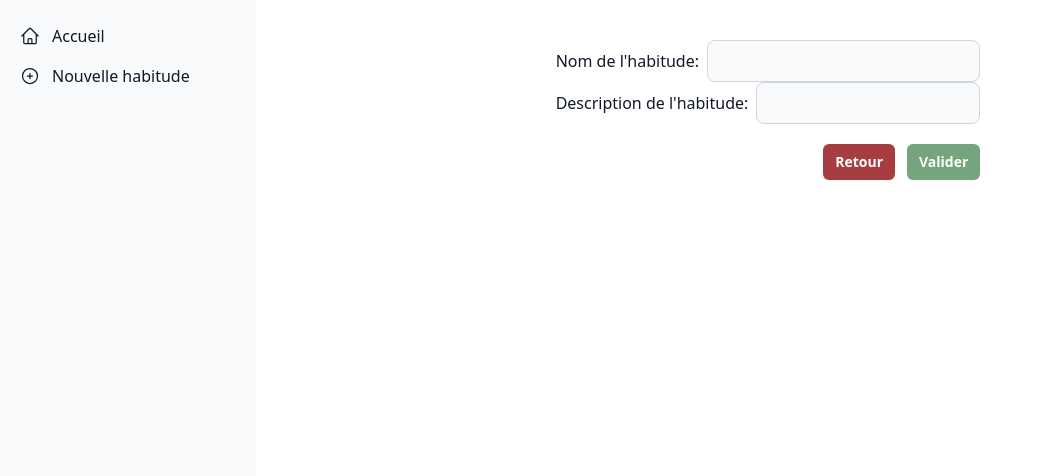
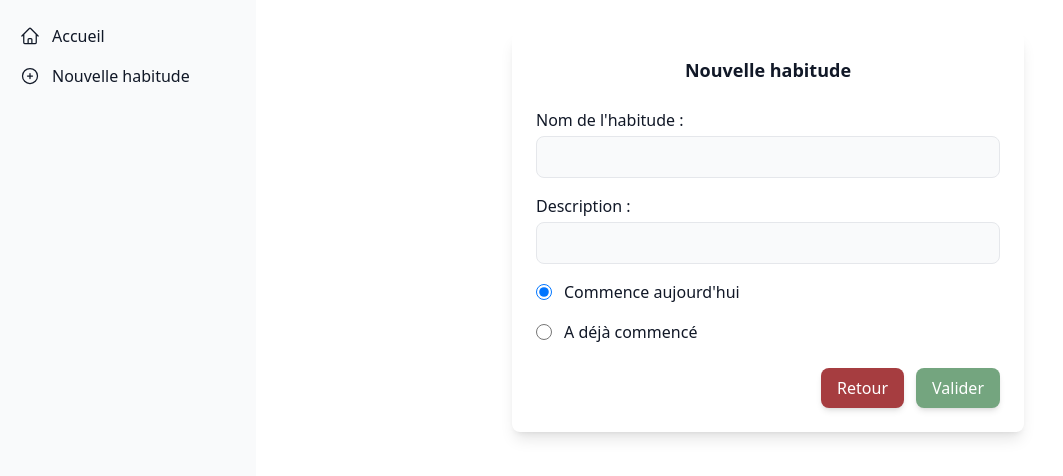
Before and after one commit to florianLSP/projet_s-en, a Vue app in the folder frontend/: page /habit in a window 1280 px wide. Shown: the top 476 px of the page, without its empty margins (0-1063 px from the left). Built offline with nearby package versions, Linux system fonts and the light colour scheme; the HTML template or start-up script is replaced by a standard one.

Commit message:
feat(front): add date picker to the form

```diff
--- a/frontend/package.json
+++ b/frontend/package.json
@@ -14,6 +14,7 @@
   },
   "dependencies": {
     "@heroicons/vue": "^2.2.0",
+    "@vuepic/vue-datepicker": "^11.0.1",
     "axios": "^1.7.9",
     "pinia": "^3.0.0",
     "vue": "^3.5.13",
--- a/frontend/src/main.ts
+++ b/frontend/src/main.ts
@@ -4,10 +4,13 @@ import { createApp } from 'vue'
 import App from './App.vue'
 import router from './router'
 import { createPinia } from 'pinia'
+import VueDatePicker from '@vuepic/vue-datepicker'
+import '@vuepic/vue-datepicker/dist/main.css'
 
 const app = createApp(App)
 
 app.use(createPinia())
 app.use(router)
+app.component('VueDatePicker', VueDatePicker)
 
 app.mount('#app')
--- a/frontend/src/views/HabitFormView.vue
+++ b/frontend/src/views/HabitFormView.vue
@@ -3,10 +3,16 @@ import { ref } from 'vue'
 import axios from 'axios'
 import { useHabitStore } from '@/stores/habit'
 import SideBar from '@/components/SideBar.vue'
+import VueDatePicker from '@vuepic/vue-datepicker'
+import '@vuepic/vue-datepicker/dist/main.css'
+import type { HabitLog } from './HomeView.vue'
+import router from '@/router'
 
 const habitName = ref('')
 const habitDescription = ref('')
 const habitStore = useHabitStore()
+const isNewHabit = ref('true')
+const date = ref()
 
 async function submitHabit() {
   if (!habitName.value) {
@@ -15,9 +21,11 @@ async function submitHabit() {
   }
 
   try {
+    const formattedDates = date.value ? date.value.map((d: HabitLog) => ({ date: d })) : []
     const response = await axios.post('http://127.0.0.1:5000/habits', {
       name: habitName.value,
       description: habitDescription.value,
+      habitLogs: formattedDates,
     })
 
     const newHabit = response.data.habit
@@ -26,11 +34,13 @@ async function submitHabit() {
       name: newHabit.name,
       description: newHabit.description,
       creationDate: newHabit.creationDate,
+      habitLogs: newHabit.habit_logs,
     })
 
     console.log('Réponse du serveur:', response.data)
 
     habitName.value = ''
+    router.push({ name: 'home' })
   } catch (error) {
     console.error("Erreur lors de l'ajout de l'habitude:", error)
     alert('Une erreur est survenue.')
@@ -41,50 +51,84 @@ async function submitHabit() {
 <template>
   <div class="flex dark:bg-gray-600 h-screen">
     <SideBar />
-    <div class="flex-1 p-5 ml-64">
-      <div class="flex pt-5 w-full justify-center">
-        <form>
-          <div class="flex flex-col">
-            <div class="flex w-full items-center space-x-2">
-              <label for="name" class="text-gray-900 dark:text-white whitespace-nowrap"
-                >Nom de l'habitude:</label
-              >
+    <div class="flex-1 p-8 ml-64">
+      <div class="flex w-full justify-center">
+        <form class="bg-white dark:bg-gray-700 p-6 rounded-lg shadow-lg w-full max-w-lg space-y-6">
+          <h2 class="text-lg font-semibold text-gray-900 dark:text-white text-center">
+            Nouvelle habitude
+          </h2>
+
+          <div class="grid gap-4">
+            <div class="flex flex-col">
+              <label for="name" class="text-gray-900 dark:text-white">Nom de l'habitude :</label>
               <input
                 v-model="habitName"
                 type="text"
                 name="name"
-                class="bg-gray-50 border border-gray-300 text-gray-900 text-sm rounded-lg focus:ring-blue-500 focus:border-blue-500 block w-full p-2.5 dark:bg-gray-700 dark:border-gray-600 dark:placeholder-gray-400 dark:text-white dark:focus:ring-blue-500 dark:focus:border-blue-500"
+                class="mt-1 p-2 border focus:ring-0 rounded-lg focus:ring-sen-gray focus:border-sen-gray bg-gray-50 dark:bg-gray-700 dark:border-gray-600 dark:text-white outline-none"
               />
             </div>
-            <div class="flex w-full items-center space-x-2">
-              <label for="name" class="text-gray-900 dark:text-white whitespace-nowrap"
-                >Description de l'habitude:</label
-              >
+
+            <div class="flex flex-col">
+              <label for="description" class="text-gray-900 dark:text-white">Description :</label>
               <input
                 v-model="habitDescription"
                 type="text"
-                name="Description"
-                class="bg-gray-50 border border-gray-300 text-gray-900 text-sm rounded-lg focus:ring-blue-500 focus:border-blue-500 block w-full p-2.5 dark:bg-gray-700 dark:border-gray-600 dark:placeholder-gray-400 dark:text-white dark:focus:ring-blue-500 dark:focus:border-blue-500"
+                name="description"
+                class="mt-1 p-2 border rounded-lg focus:ring-sen-gray focus:border-sen-gray bg-gray-50 dark:bg-gray-700 dark:border-gray-600 dark:text-white outline-none"
               />
+            </div>
+
+            <div class="flex items-center space-x-3">
+              <input
+                checked
+                type="radio"
+                value="true"
+                name="habit-start"
+                v-model="isNewHabit"
+                class="w-4 h-4 text-blue-600 focus:ring-blue-500 dark:bg-gray-700 dark:border-gray-600"
+              />
+              <label for="today" class="text-gray-900 dark:text-gray-300"
+                >Commence aujourd'hui</label
+              >
+            </div>
+            <div class="flex items-center space-x-3">
+              <input
+                type="radio"
+                value="false"
+                name="habit-start"
+                v-model="isNewHabit"
+                class="w-4 h-4 text-blue-600 focus:ring-blue-500 dark:bg-gray-700 dark:border-gray-600"
+              />
+              <label for="already-started" class="text-gray-900 dark:text-gray-300"
+                >A déjà commencé</label
+              >
+            </div>
+
+            <div v-if="isNewHabit == 'false'">
+              <label for="name" class="text-gray-900 dark:text-white"
+                >Sélectionner une ou plusieurs dates :</label
+              >
+              <VueDatePicker v-model="date" multi-dates :enable-time-picker="false" class="mt-1" />
             </div>
           </div>
 
-          <div class="flex justify-end">
+          <div class="flex justify-end space-x-3">
             <router-link :to="{ name: 'home' }">
-              <input
+              <button
                 type="button"
-                value="Retour"
-                class="bg-sen-light_red mr-1.5 inline-flex items-center gap-x-1.5 rounded-md px-3 py-2 text-sm font-semibold text-white shadow-sm hover:bg-sen-dark_red cursor-pointer mt-5"
-              />
+                class="bg-sen-light_red text-white px-4 py-2 rounded-lg shadow-md hover:bg-sen-dark_red transition"
+              >
+                Retour
+              </button>
             </router-link>
-            <router-link :to="{ name: 'home' }">
-              <input
-                @click="submitHabit()"
-                type="submit"
-                value="Valider"
-                class="bg-sen-light_green ml-1.5 inline-flex items-center gap-x-1.5 rounded-md px-3 py-2 text-sm font-semibold text-white shadow-sm hover:bg-sen-dark_green cursor-pointer mt-5"
-              />
-            </router-link>
+            <button
+              @click.prevent="submitHabit"
+              type="submit"
+              class="bg-sen-light_green text-white px-4 py-2 rounded-lg shadow-md hover:bg-sen-dark_green transition"
+            >
+              Valider
+            </button>
           </div>
         </form>
       </div>
```
Also changed, not shown: 1 other file (tests, documents, lock files or other folders).
